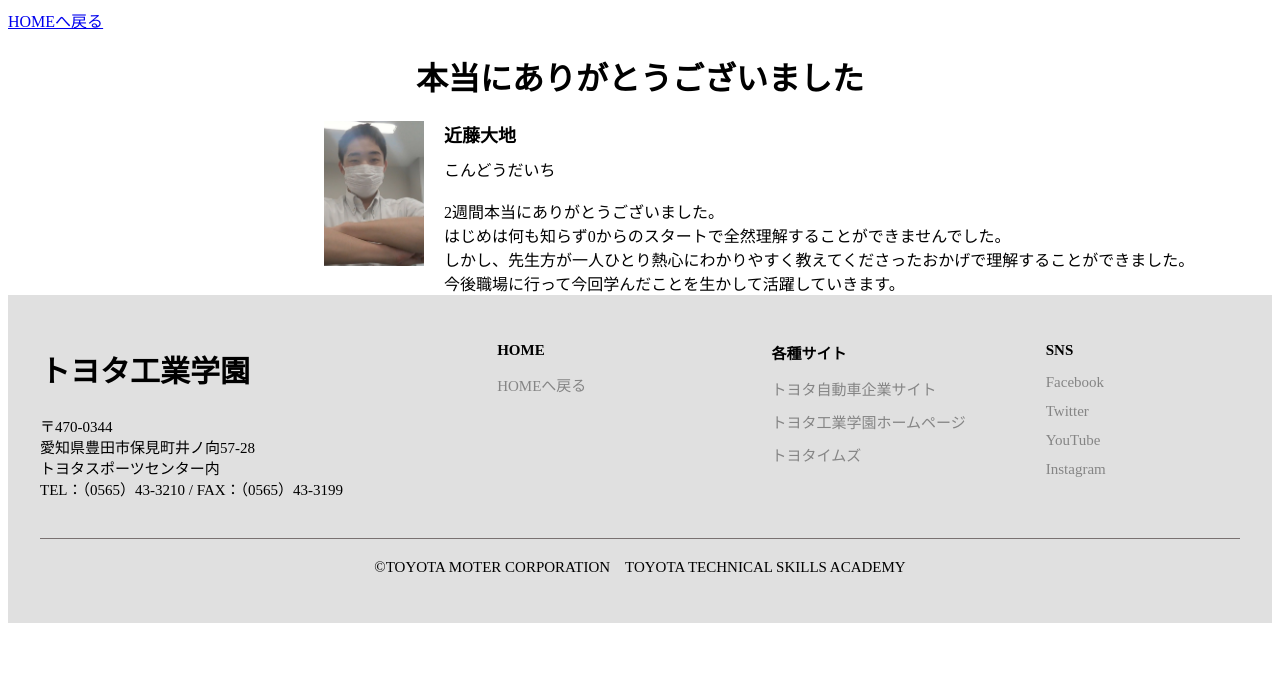
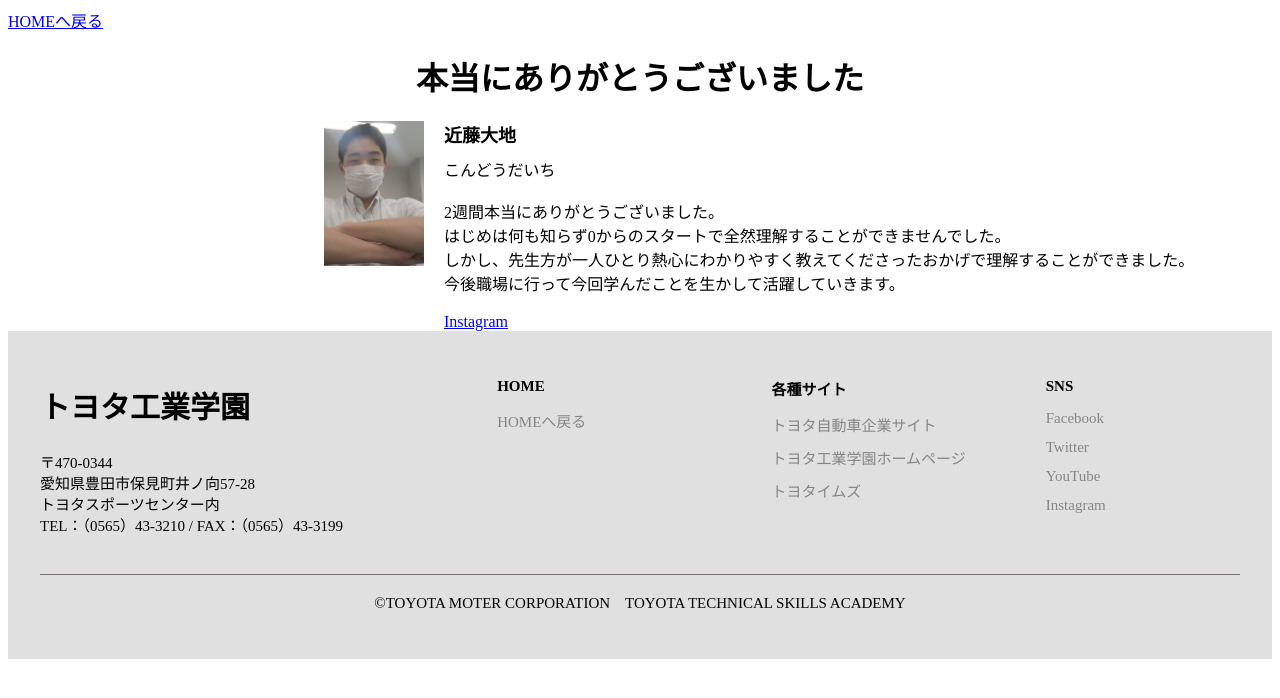
Before and after one commit to kazusa-hosoda/Kondo.DIG-msg, a plain HTML site: page index.html in a window 1280 px wide. Drawn offline with Linux system fonts and the light colour scheme.

Commit message:
Update index.html

```diff
--- a/index.html
+++ b/index.html
@@ -23,7 +23,8 @@
                 2週間本当にありがとうございました。<br>
                 はじめは何も知らず0からのスタートで全然理解することができませんでした。<br>
                 しかし、先生方が一人ひとり熱心にわかりやすく教えてくださったおかげで理解することができました。<br>
-                今後職場に行って今回学んだことを生かして活躍していきます。
+                今後職場に行って今回学んだことを生かして活躍していきます。<br><br>
+                <a href="https://instagram.com/ko.g.3?igshid=OGQ5ZDc2ODk2ZA==">Instagram</a>
               </p>
             </div>
           </div>
```
